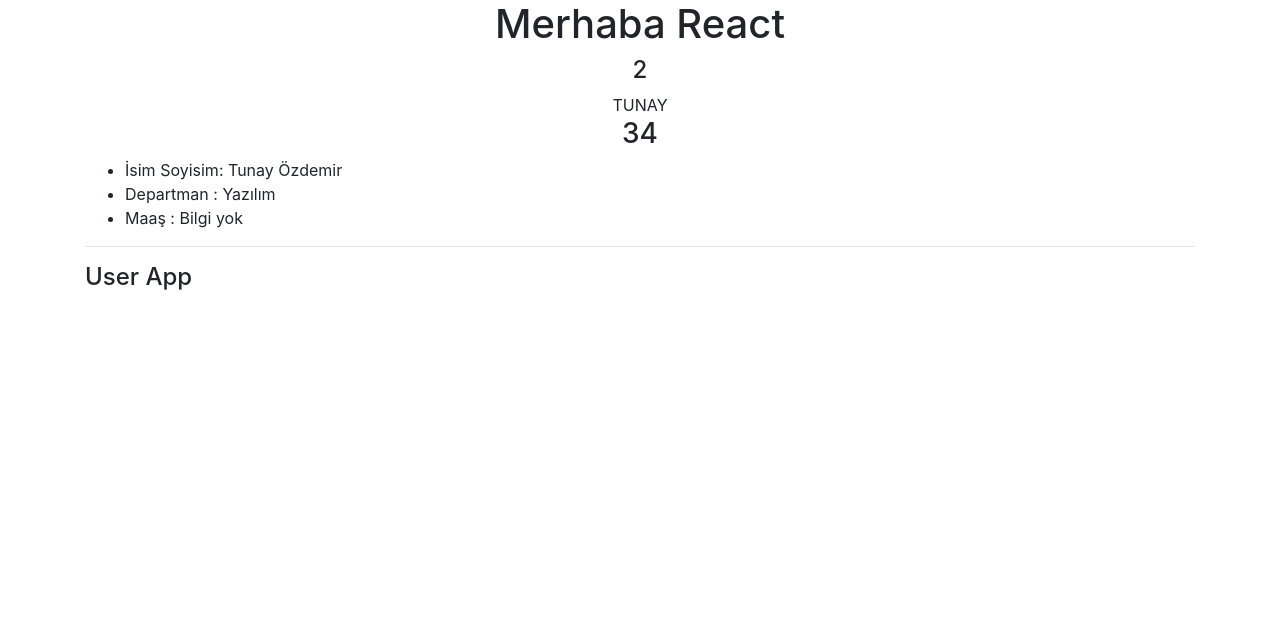
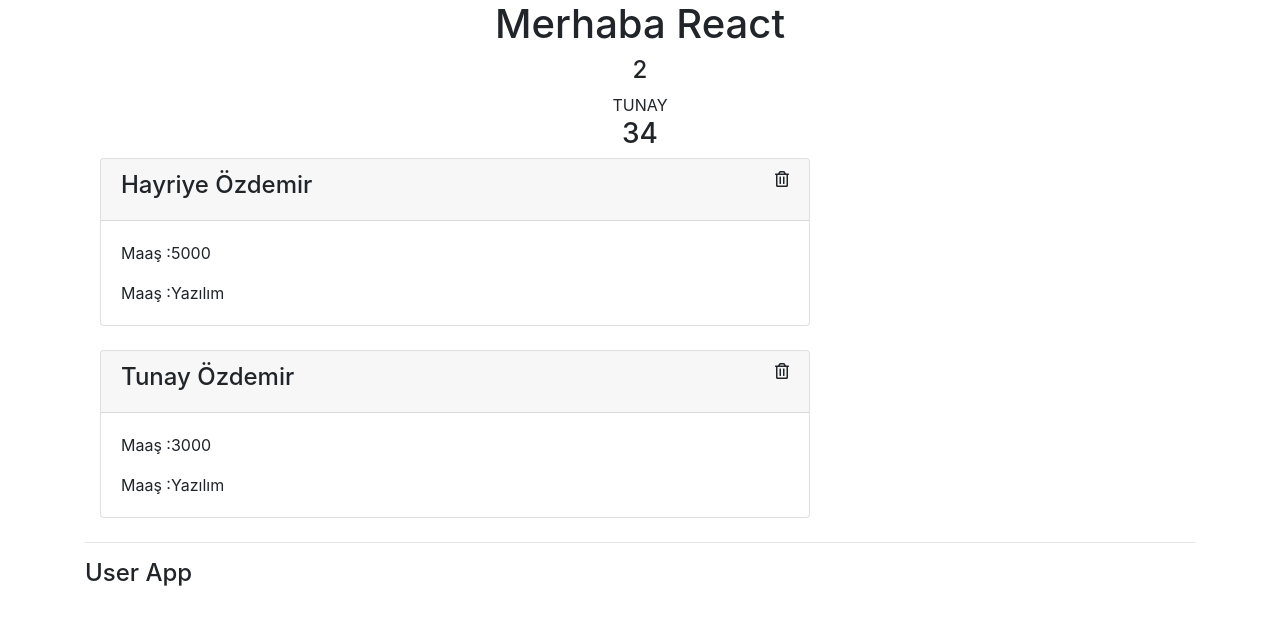
Before and after one commit to tunayozdemir/reactApp, a React (Create React App) app: page / in a window 1280 px wide. Shown: the top 624 px of the page. Built offline with nearby package versions, Linux system fonts and the light colour scheme.

Commit message:
react props islemleri

```diff
--- a/public/index.html
+++ b/public/index.html
@@ -27,6 +27,9 @@
     <!-- Bootstrap  -->
     <link rel="stylesheet" href="https://maxcdn.bootstrapcdn.com/bootstrap/4.0.0/css/bootstrap.min.css" integrity="sha384-Gn5384xqQ1aoWXA+058RXPxPg6fy4IWvTNh0E263XmFcJlSAwiGgFAW/dAiS6JXm" crossorigin="anonymous">
 
+    <!-- Fontawsome -->
+    <link rel="stylesheet" href="https://pro.fontawesome.com/releases/v5.10.0/css/all.css" integrity="sha384-AYmEC3Yw5cVb3ZcuHtOA93w35dYTsvhLPVnYs9eStHfGJvOvKxVfELGroGkvsg+p" crossorigin="anonymous"/>
+
 
     <title>React App</title>
   </head>
--- a/src/App.js
+++ b/src/App.js
@@ -11,9 +11,14 @@ const App = () => {
     <div className="container">
       <Giris />
       <User
+        name ="Hayriye Özdemir"
+        department = "Yazılım"
+       salary="5000"
+      />
+      <User
         name ="Tunay Özdemir"
         department = "Yazılım"
-
+       salary="3000"
       />
       <hr/>
       <Navbar title="User App"/>
--- a/src/component/navbar.js
+++ b/src/component/navbar.js
@@ -1,6 +1,10 @@
 import React from 'react'
+import PropTypes from 'prop-types'
+
 
 const Navbar = (props) => {
+
+
   return(
     <div>
       <h4>{props.title}</h4>
@@ -8,4 +12,13 @@ const Navbar = (props) => {
   )
 }
 
+Navbar.defaultProps =  {
+  title : "Bilgi yok.."
+}
+
+// Propsların gerekli mi gereksiz mi, gönderilecekse hangi değer türünde olacağı belirtilir
+Navbar.propTypes ={
+  title : PropTypes.string.isRequired
+}
+
 export default Navbar;
--- a/src/pages/user.js
+++ b/src/pages/user.js
@@ -3,6 +3,14 @@ import PropTypes from 'prop-types'
 
 
 class User extends Component {
+
+  // Eğer istenen bilgiler props ta yoksa aşağıdaki değerler gelecektir.
+  static defaultProps = {
+      name : "Bilgi yok",
+      department : "Bilgi yok",
+      salary : "Bilgi yok"
+  }
+
   render() {
 
     // Destructing
@@ -13,23 +21,38 @@ class User extends Component {
     //   <button>Gönder</button>
     // </form>
 
-    <div>
-      <ul>
-        <li>İsim Soyisim: {name}</li>
-        <li>Departman : {department}</li>
-        <li>Maaş : {salary}</li>
-      </ul>
+    // <div>
+    //   <ul>
+    //     <li>İsim Soyisim: {name} <i className="far fa-trash-alt"></i></li>
+    //     <li>Departman : {department}</li>
+    //     <li>Maaş : {salary}</li>
+    //   </ul>
+    // </div>
+
+
+    <div className="col-md-8 mb-4">
+      <div className="card">
+        <div className="card-header d-flex justify-content-between">
+        <h4 className="d-inline">{name}</h4>
+        <i className="far fa-trash-alt" style={{cursor:"pointer"}}></i>
+        </div>
+        <div className="card-body">
+          <p className="card-text">Maaş :{salary}</p>
+          <p className="card-text">Maaş :{department}</p>
+        </div>
+      </div>
     </div>
     )
   }
 }
 
-User.defaultProps = {
-  name : "-Bilgi yok",
-  department : "Bilgi yok",
-  salary : "Bilgi yok"
-
-}
+// Eğer istenen bilgiler props ta yoksa aşağıdaki değerler gelecektir.
+// Diğer bir yöntem: Yukarıda static defaultProps = {} olarak tanımlanabilir.
+// User.defaultProps = {
+//   name : "-Bilgi yok",
+//   department : "Bilgi yok",
+//   salary : "Bilgi yok"
+// }
 
 // Propsların gerekli mi gereksiz mi, gönderilecekse hangi değer türünde olacağı belirtilir
 User.propType = {
```
Also changed, not shown: 2 other files (tests, documents, lock files or other folders).
